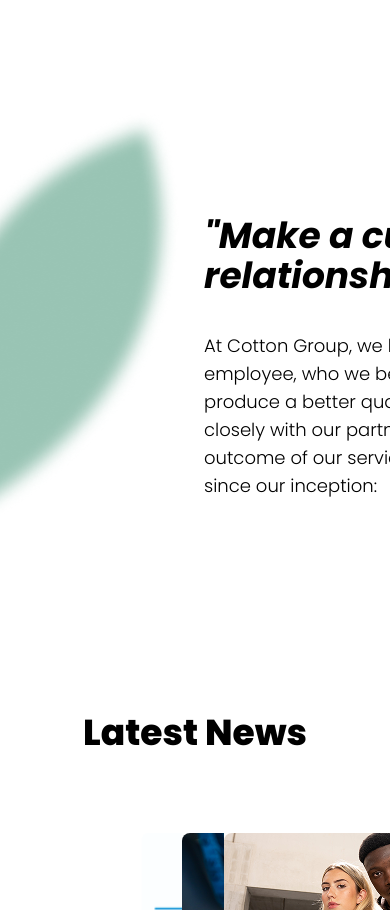
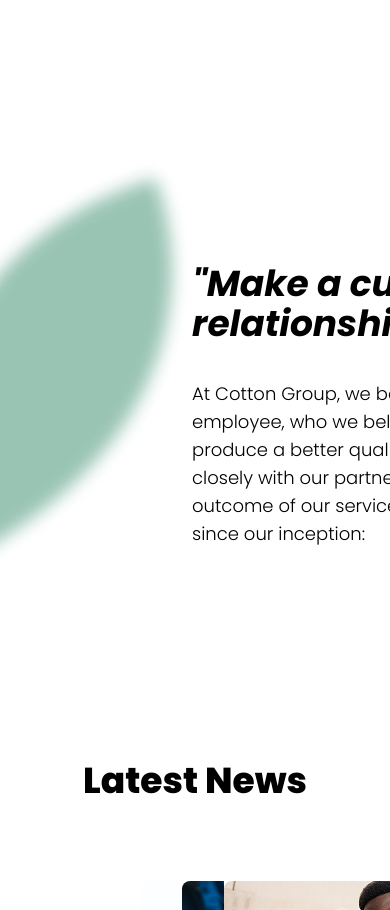
Before and after one commit to cottonSdtNadim/cotton-website-task, a React (Vite) app: page / in a window 390 px wide. Shown: the part 3212-4122 px from the top of the page. Built offline with nearby package versions, Linux system fonts and the light colour scheme.

Commit message:
customer relationship responsive for laptop and monitor

```diff
--- a/src/components/CustomerFirstMessage.jsx
+++ b/src/components/CustomerFirstMessage.jsx
@@ -1,3 +1,54 @@
+// import chairmanSirImage from "../assets/images/chairman-sir.png";
+// import leftGreenLeaf from "../assets/images/left-green-leaf-vector_2.png";
+// import { content } from "../content/content.js";
+// import CustomerRelationship from "./CustomerRelationship.jsx";
+
+// const CustomerFirstMessage = () => {
+//   const { header, description, chairmanSir, designation } =
+//     content.en.customerFirstMessage;
+
+//   return (
+//     <div className="flex items-center">
+//       <img
+//         src={leftGreenLeaf}
+//         alt="Left Green Leaf"
+//         // className="mr-6 w-[180px] h-[439px]"
+//         className="mr-6 w-48 h-[439px]"
+//       />
+//       {/* Container of Text and Image */}
+//       <div className="flex">
+//         {/* Text Container */}
+//         <CustomerRelationship
+//           width="w-[639px]"
+//           header={header}
+//           description={description}
+//         ></CustomerRelationship>
+
+//         {/* Image Container with Overlay Text */}
+//         <div className="relative">
+//           <img
+//             src={chairmanSirImage}
+//             alt="Chairman Sir"
+//             className="ml-[54px]"
+//           />
+//           <div className="absolute bottom-0 left-0 right-0 text-white bg-opacity-50 text-center px-2 py-6">
+//             <p className="text-lg font-semibold">
+//               {/* Shaheen Mahmud */}
+//               {chairmanSir}
+//             </p>
+//             <p className="text-sm">
+//               {/* Founder and Chairman */}
+//               {designation}
+//             </p>
+//           </div>
+//         </div>
+//       </div>
+//     </div>
+//   );
+// };
+
+// export default CustomerFirstMessage;
+
 import chairmanSirImage from "../assets/images/chairman-sir.png";
 import leftGreenLeaf from "../assets/images/left-green-leaf-vector_2.png";
 import { content } from "../content/content.js";
@@ -6,23 +57,25 @@
 const CustomerFirstMessage = () => {
   const { header, description, chairmanSir, designation } =
     content.en.customerFirstMessage;
-
   return (
-    <div className="flex items-center">
-      <img
-        src={leftGreenLeaf}
-        alt="Left Green Leaf"
-        className="mr-6 w-[180px] h-[439px]"
-      />
+    <div className="flex items-center justify-between w-full">
+      <div className="shrink-0">
+        {/* flex-shrink-0 */}
+        <img
+          src={leftGreenLeaf}
+          alt="Left Green Leaf"
+          className="w-48 h-[439px] mr-0"
+        />
+      </div>
       {/* Container of Text and Image */}
-      <div className="flex">
+      <div className="flex grow justify-start 2xl:ml-6">
+        {/* flex-grow */}
         {/* Text Container */}
         <CustomerRelationship
           width="w-[639px]"
           header={header}
           description={description}
         ></CustomerRelationship>
-
         {/* Image Container with Overlay Text */}
         <div className="relative">
           <img
@@ -31,14 +84,8 @@
             className="ml-[54px]"
           />
           <div className="absolute bottom-0 left-0 right-0 text-white bg-opacity-50 text-center px-2 py-6">
-            <p className="text-lg font-semibold">
-              {/* Shaheen Mahmud */}
-              {chairmanSir}
-            </p>
-            <p className="text-sm">
-              {/* Founder and Chairman */}
-              {designation}
-            </p>
+            <p className="text-lg font-semibold">{chairmanSir}</p>
+            <p className="text-sm">{designation}</p>
           </div>
         </div>
       </div>
--- a/src/main.jsx
+++ b/src/main.jsx
@@ -14,7 +14,7 @@
     <QueryClientProvider client={queryClient}>
       {/* <GridWithLines></GridWithLines>
       <BasicRoute></BasicRoute> */}
-        <div className="mx-auto w-full max-w-screen-xl 2xl:max-w-screen-2xl">
+      <div className="mx-auto w-full max-w-screen-xl 2xl:max-w-screen-2xl">
         <GridWithLines />
         <BasicRoute />
       </div>
--- a/src/pages/HomePage/Home.jsx
+++ b/src/pages/HomePage/Home.jsx
@@ -9,7 +9,7 @@
 
 const Home = () => {
   return (
-    <div className="my-52">
+    <div className="my-64 2xl:my-52">
       <ImageSlider></ImageSlider>
       <Process></Process>
       <VideoModule></VideoModule>
--- a/src/pages/Shared/Header.jsx
+++ b/src/pages/Shared/Header.jsx
@@ -19,7 +19,7 @@
           src={leftGreenLeafVector}
           alt=""
           // className="absolute top-30 left-0 w-[200px] h-[600px]"
-          className="absolute top-28 left-0 w-48 h-[600px]"
+          className="absolute top-28 left-0 2xl:left-[185px] w-48 h-[600px]"
         />
         {/* Header Container */}
         <div className="relative px-56">
@@ -52,7 +52,7 @@
           src={rightGreenLeafVector}
           alt=""
           // className="absolute top-100 right-0 w-[100px] h-[272px] "
-          className="absolute top-100 right-0 w-28 h-72"
+          className="absolute top-100 right-0 2xl:right-[185px] w-28 h-72"
         />
       </div>
     </div>
```
